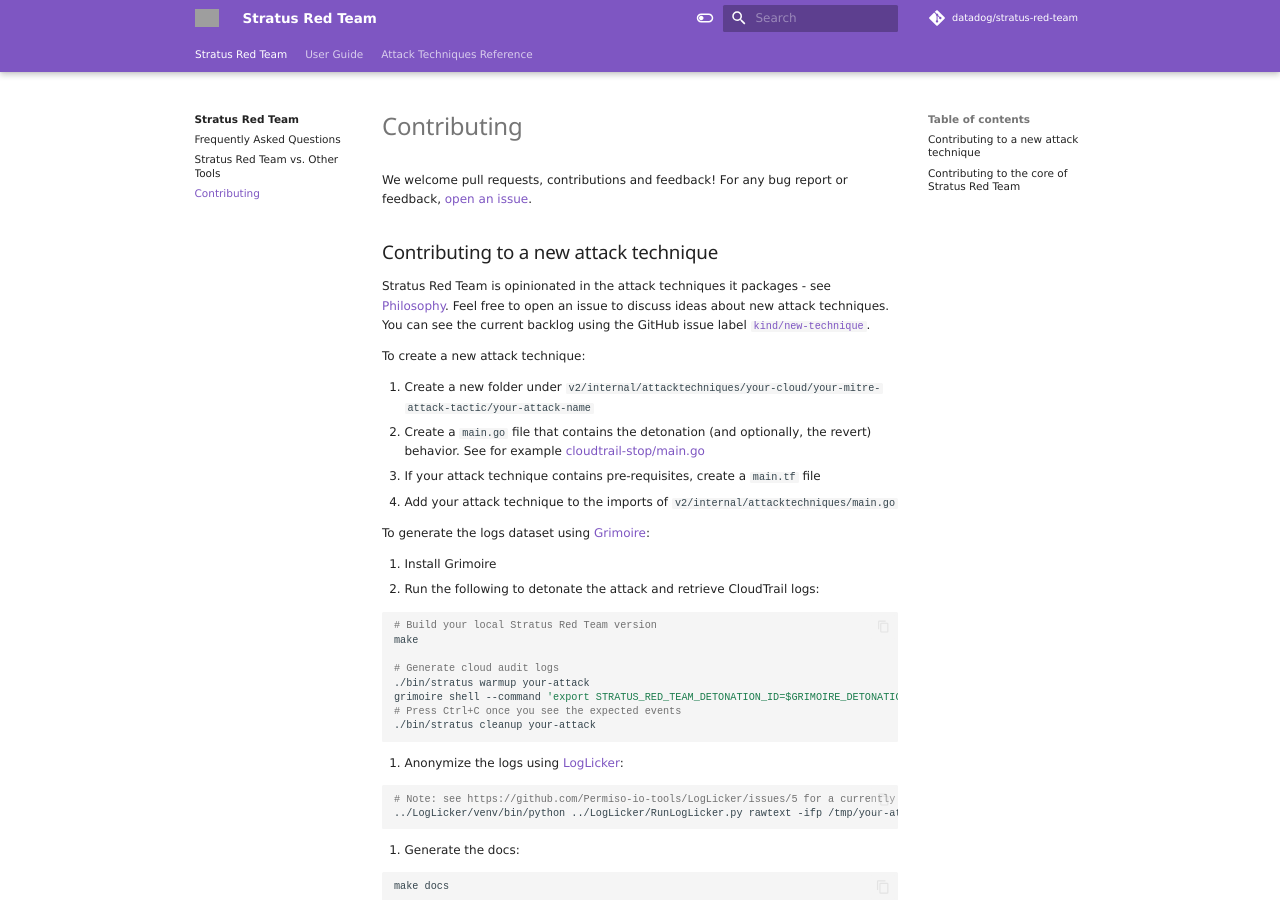
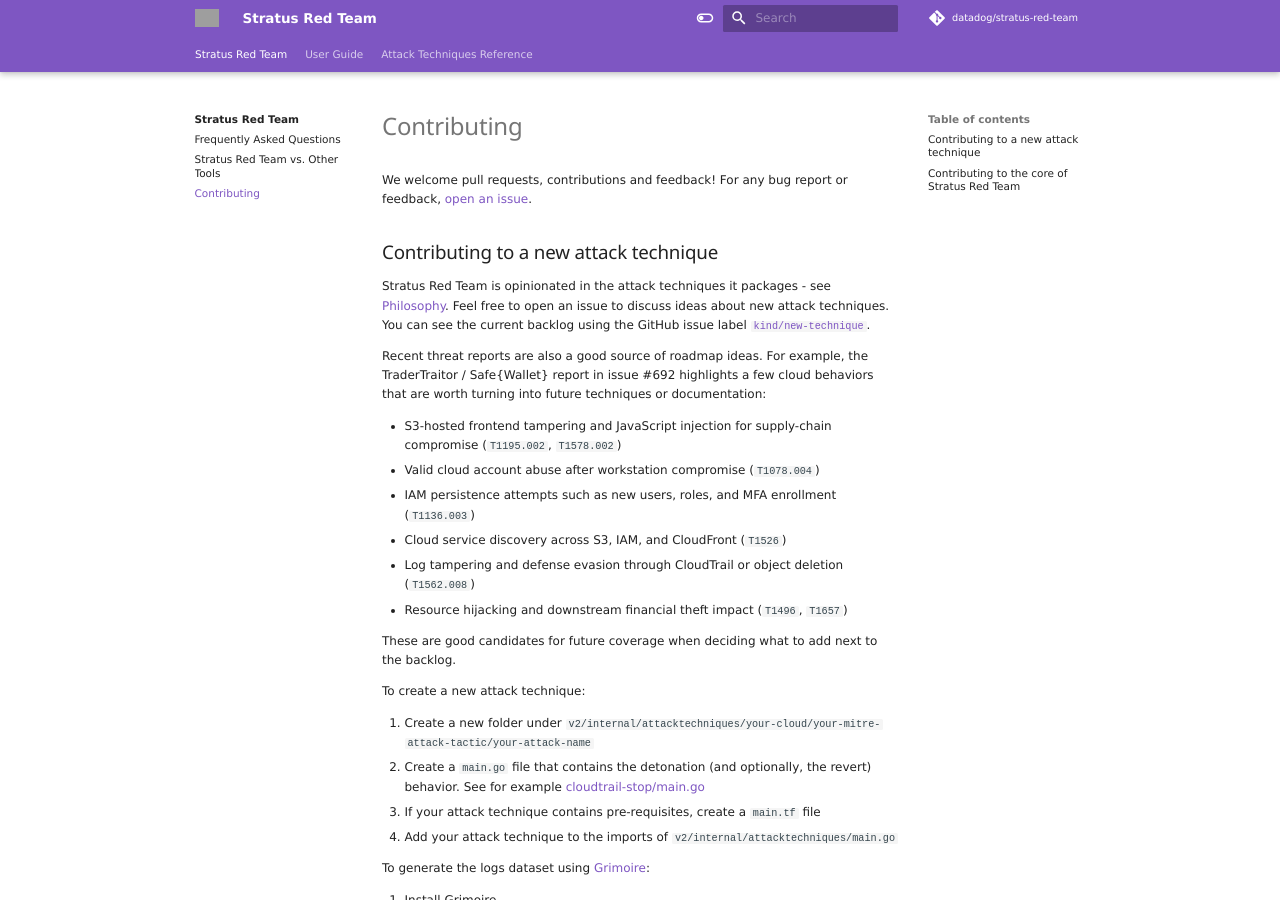
Before and after one commit to DataDog/stratus-red-team, an MkDocs documentation site: the page built from docs/contributing.md, in a window 1280 px wide and 900 px high. Built offline with MkDocs 1.6.1 and Material for MkDocs 9.7.7, drawn with Linux system fonts in a browser that asks for light colours; nearby versions of some CDN libraries; library files that are not in the unit come from our copies; comment, search, counter and statistics services are not loaded; grey boxes are pictures that could not be loaded.

Commit message:
docs(contributing): add TraderTraitor roadmap notes
Capture the TraderTraitor / Safe{Wallet} TTPs from issue #692 as concrete backlog ideas so future technique planning can reuse the same report-driven workflow.

Fixes #692
Co-Authored-By: Claude <noreply@anthropic.com>

```diff
--- a/docs/contributing.md
+++ b/docs/contributing.md
@@ -5,6 +5,17 @@ We welcome pull requests, contributions and feedback! For any bug report or feed
 ## Contributing to a new attack technique
 
 Stratus Red Team is opinionated in the attack techniques it packages - see [Philosophy](./attack-techniques/philosophy.md). Feel free to open an issue to discuss ideas about new attack techniques. You can see the current backlog using the GitHub issue label [`kind/new-technique`](https://github.com/DataDog/stratus-red-team/issues?q=is%3Aissue%20is%3Aopen%20label%3Akind%2Fnew-technique%20).
+
+Recent threat reports are also a good source of roadmap ideas. For example, the TraderTraitor / Safe{Wallet} report in issue #692 highlights a few cloud behaviors that are worth turning into future techniques or documentation:
+
+- S3-hosted frontend tampering and JavaScript injection for supply-chain compromise (`T1195.002`, `T1578.002`)
+- Valid cloud account abuse after workstation compromise (`T1078.004`)
+- IAM persistence attempts such as new users, roles, and MFA enrollment (`T1136.003`)
+- Cloud service discovery across S3, IAM, and CloudFront (`T1526`)
+- Log tampering and defense evasion through CloudTrail or object deletion (`T1562.008`)
+- Resource hijacking and downstream financial theft impact (`T1496`, `T1657`)
+
+These are good candidates for future coverage when deciding what to add next to the backlog.
 
 To create a new attack technique:
 
```
